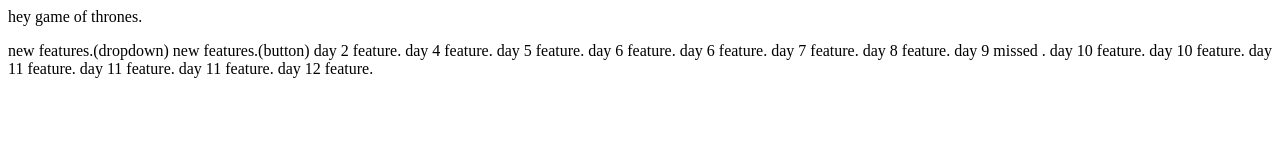
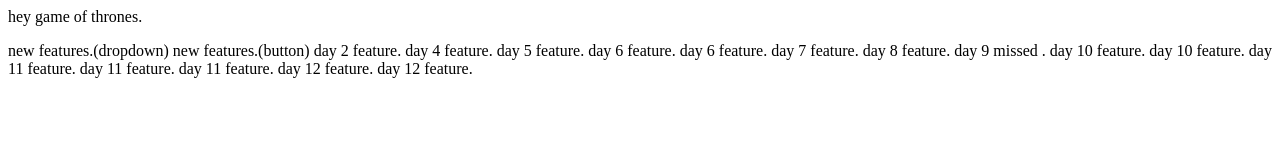
Before and after one commit to yashdeep370/learn1_git, a plain HTML site: page index.html in a window 1280 px wide. Drawn offline with Linux system fonts and the light colour scheme.

Commit message:
new feature

```diff
--- a/index.html
+++ b/index.html
@@ -19,6 +19,8 @@
     day 11 feature.
     day 11 feature.
     day 12 feature.
+    day 12 feature.
+
 
 
 </p>
```
